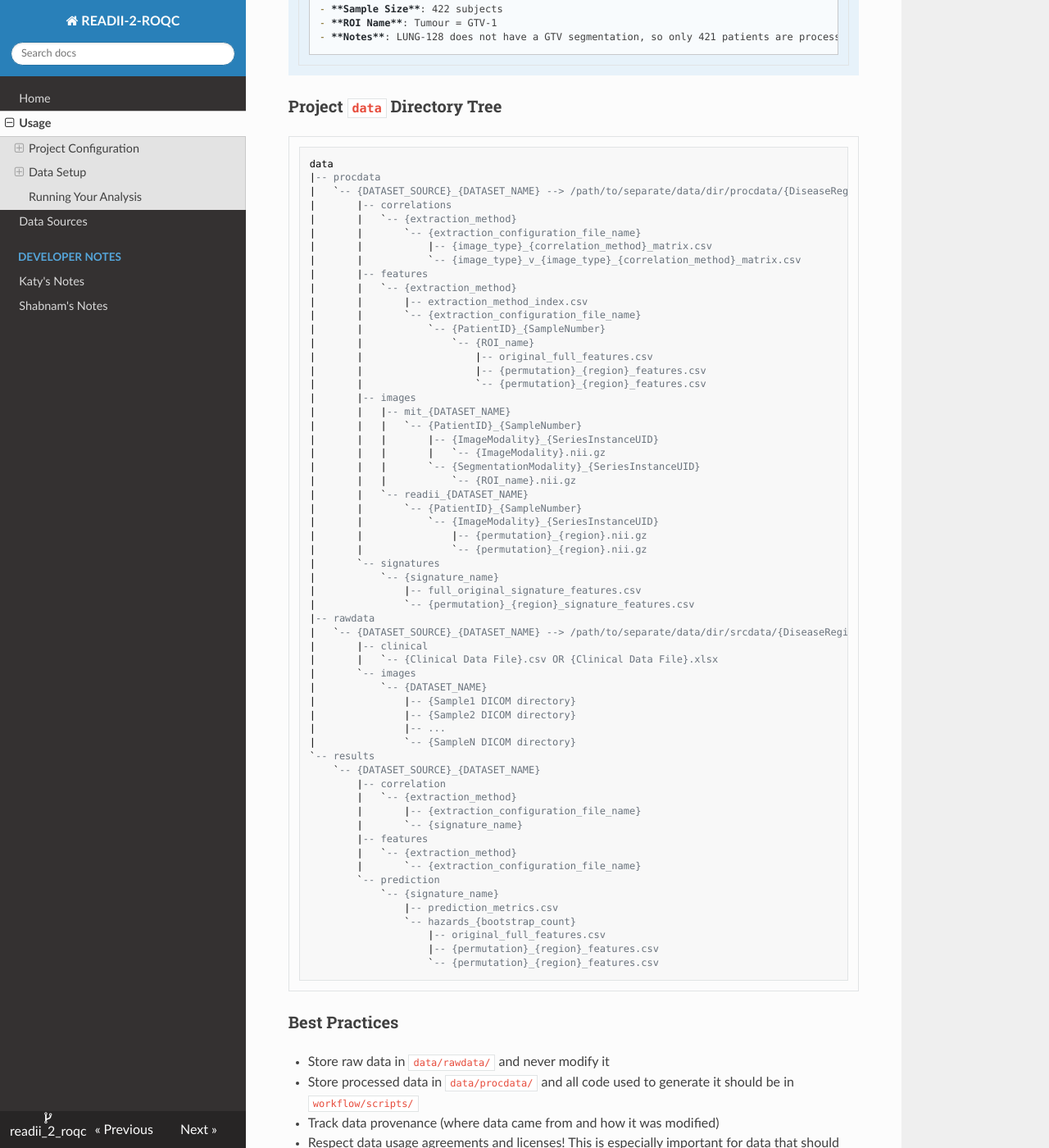
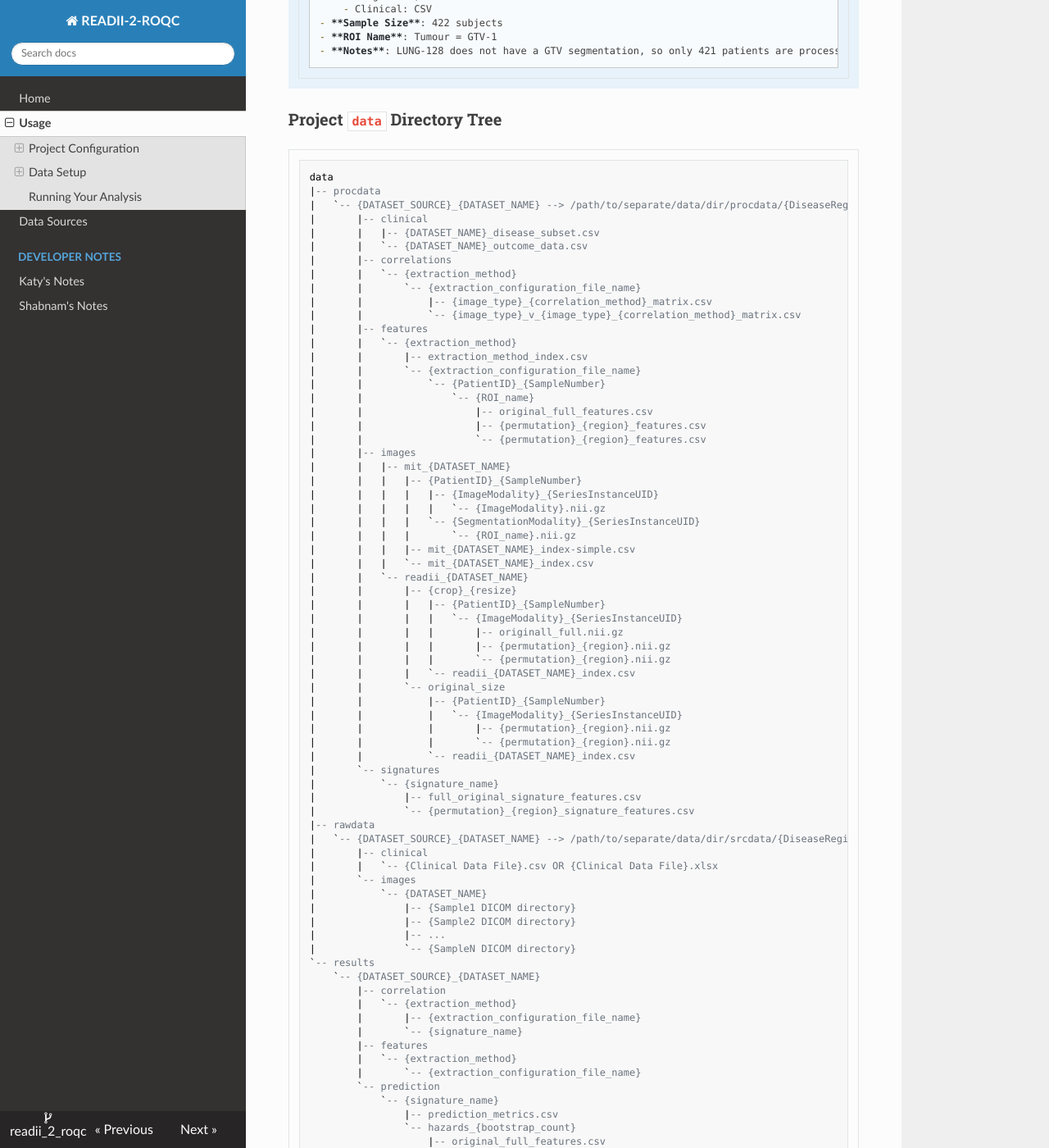
Before and after one commit to bhklab/readii_2_roqc, an MkDocs documentation site: the page built from docs/usage.md, in a window 1280 px wide and 1400 px high, scrolled down 2772 px. Shown: the whole window at 82% size. Built offline with MkDocs 1.6.1, drawn with Linux system fonts in a browser that asks for light colours; nearby versions of some CDN libraries; some of the changed text lies outside the part shown.

Commit message:
docs: update the project data directory tree with new readii outputs

```diff
--- a/docs/usage.md
+++ b/docs/usage.md
@@ -38,6 +38,7 @@ READII:
         permutations:           # Permutation type to apply to region
             - "original"
         crop:                   # How to crop the image prior to feature extraction
+        resize:                 # Size to crop the image to. Image will be resampled.
     TRAIN_TEST_SPLIT:           # If using data for modelling, set up method of data splitting here
         split: False            # Whether to split the data
         split_variable: {}      # What variable from `CLINICAL.FILE` to use to split the data and values to group by (Ex. {'split_var': ['training', 'test']})
@@ -124,6 +125,9 @@ Copy the following template and fill it in accordingly for each dataset. If anyt
 data
 |-- procdata
 |   `-- {DATASET_SOURCE}_{DATASET_NAME} --> /path/to/separate/data/dir/procdata/{DiseaseRegion}/{DATASET_SOURCE}_{DATASET_NAME}
+|       |-- clinical
+|       |   |-- {DATASET_NAME}_disease_subset.csv
+|       |   `-- {DATASET_NAME}_outcome_data.csv
 |       |-- correlations
 |       |   `-- {extraction_method}
 |       |       `-- {extraction_configuration_file_name}
@@ -140,16 +144,27 @@ data
 |       |                   `-- {permutation}_{region}_features.csv
 |       |-- images
 |       |   |-- mit_{DATASET_NAME}
-|       |   |   `-- {PatientID}_{SampleNumber}
-|       |   |       |-- {ImageModality}_{SeriesInstanceUID}
-|       |   |       |   `-- {ImageModality}.nii.gz
-|       |   |       `-- {SegmentationModality}_{SeriesInstanceUID}
-|       |   |           `-- {ROI_name}.nii.gz
+|       |   |   |-- {PatientID}_{SampleNumber}
+|       |   |   |   |-- {ImageModality}_{SeriesInstanceUID}
+|       |   |   |   |   `-- {ImageModality}.nii.gz
+|       |   |   |   `-- {SegmentationModality}_{SeriesInstanceUID}
+|       |   |   |       `-- {ROI_name}.nii.gz
+|       |   |   |-- mit_{DATASET_NAME}_index-simple.csv
+|       |   |   `-- mit_{DATASET_NAME}_index.csv
 |       |   `-- readii_{DATASET_NAME}
-|       |       `-- {PatientID}_{SampleNumber}
-|       |           `-- {ImageModality}_{SeriesInstanceUID}
-|       |               |-- {permutation}_{region}.nii.gz
-|       |               `-- {permutation}_{region}.nii.gz
+|       |       |-- {crop}_{resize}
+|       |       |   |-- {PatientID}_{SampleNumber}
+|       |       |   |   `-- {ImageModality}_{SeriesInstanceUID}
+|       |       |   |       |-- originall_full.nii.gz
+|       |       |   |       |-- {permutation}_{region}.nii.gz
+|       |       |   |       `-- {permutation}_{region}.nii.gz
+|       |       |   `-- readii_{DATASET_NAME}_index.csv
+|       |       `-- original_size
+|       |           |-- {PatientID}_{SampleNumber}
+|       |           |   `-- {ImageModality}_{SeriesInstanceUID}
+|       |           |       |-- {permutation}_{region}.nii.gz
+|       |           |       `-- {permutation}_{region}.nii.gz
+|       |           `-- readii_{DATASET_NAME}_index.csv
 |       `-- signatures
 |           `-- {signature_name}
 |               |-- full_original_signature_features.csv
```
